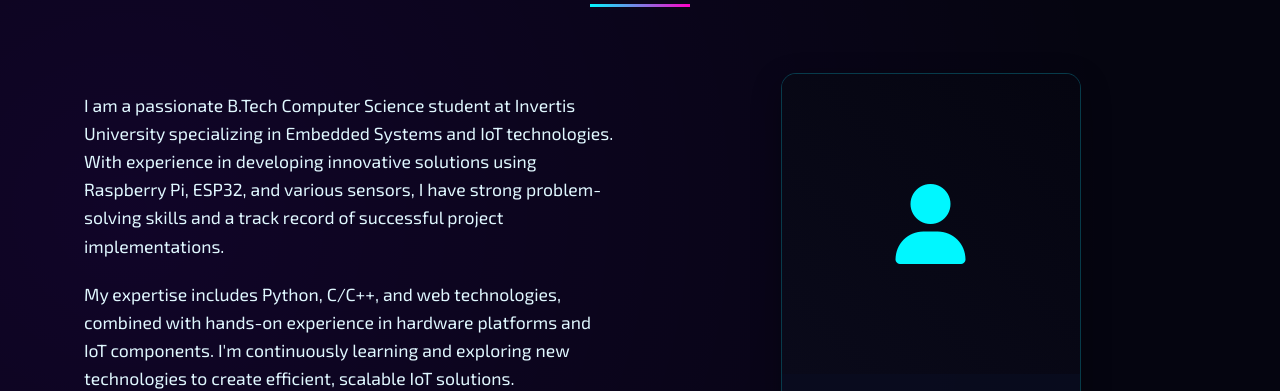
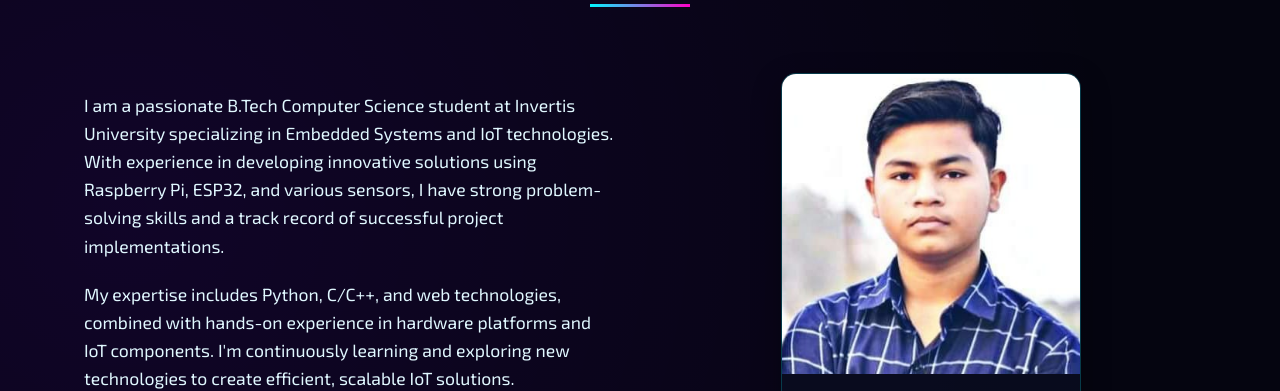
Before and after one commit to yashsharma0525/PORTFOLIO, a plain HTML site: page index.html in a window 1280 px wide. Shown: the part 989-1380 px from the top of the page. Drawn offline with Linux system fonts and the light colour scheme.

Commit message:
Update index.html

```diff
--- a/index.html
+++ b/index.html
@@ -1275,8 +1275,7 @@
                 <div class="about-image">
                     <div class="profile-card">
                         <div class="profile-img">
-                            <!-- Replace with actual photo -->
-                            <i class="fas fa-user"></i>
+                            <img src="yash.jpg" alt="Profile Photo">
                         </div>
                         <div class="profile-info">
                             <h3>Yash Sharma</h3>
```
